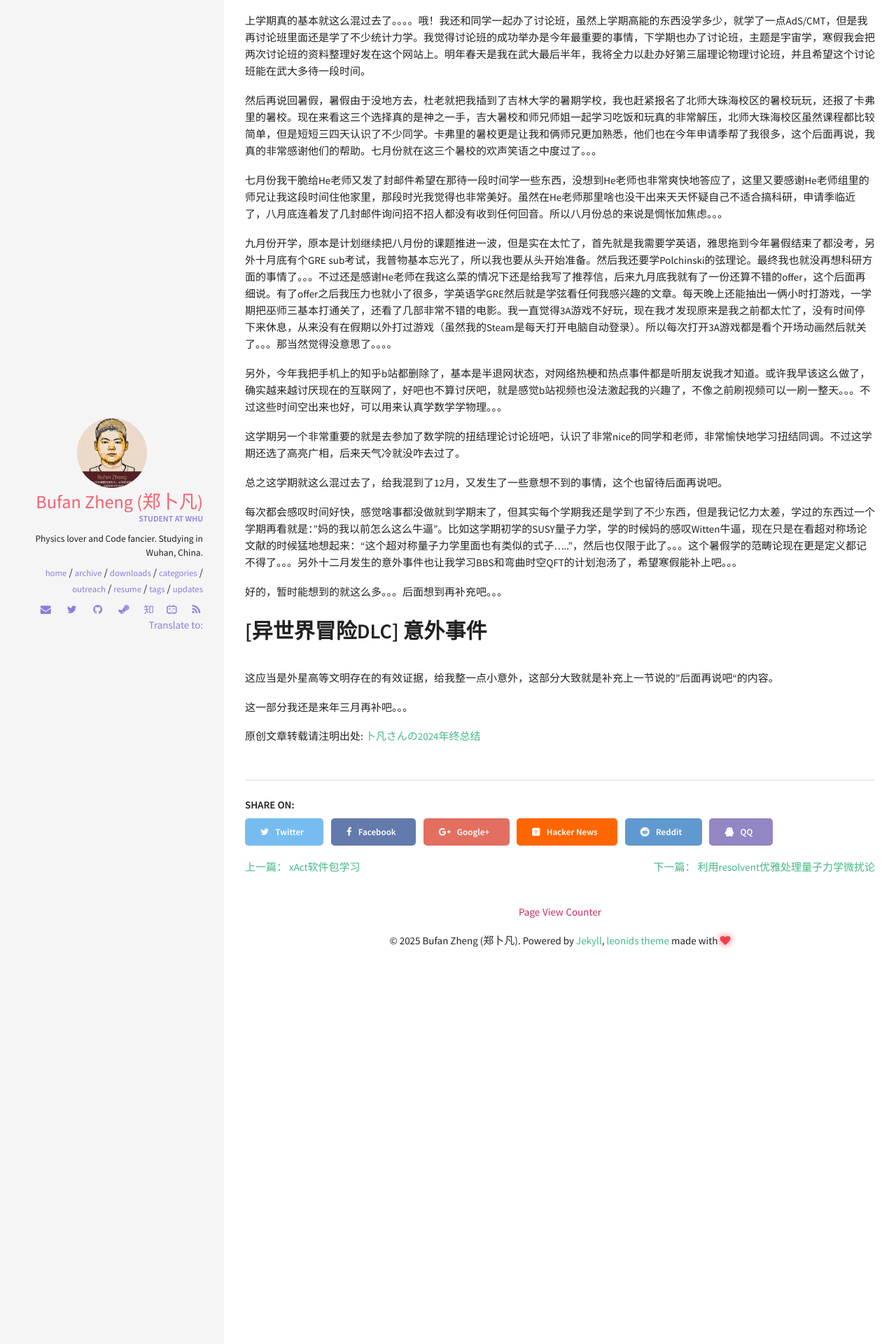
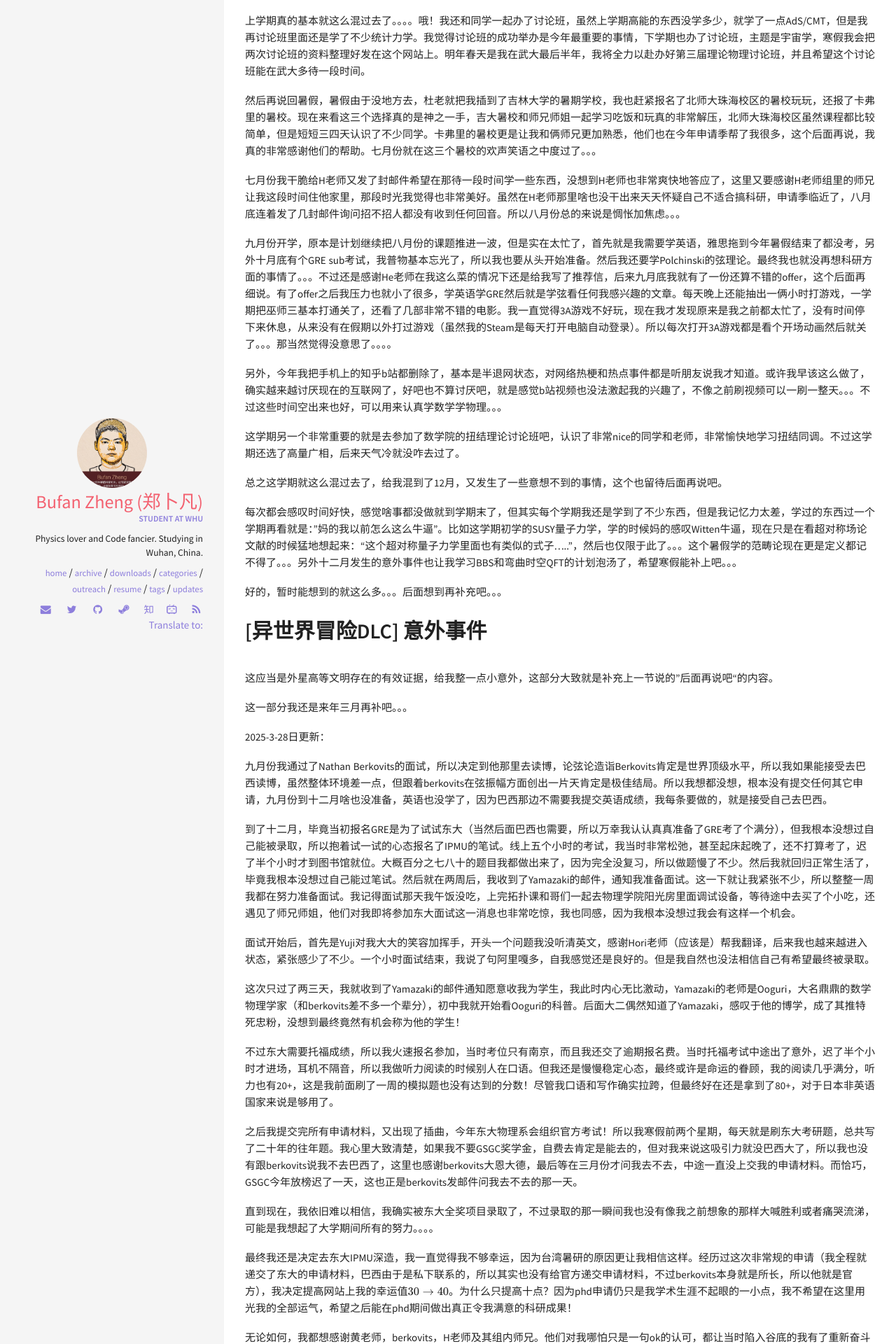
Before and after one commit to WHUZBF/whuzbf.github.io, a Jekyll site: the page built from _posts/2024-12-31-2024final.md, in a window 1280 px wide. Shown: the part 767-2687 px from the top of the page at 70% size. Built offline with Jekyll 4.4.1, drawn with Linux system fonts in a browser that asks for light colours; comment, search, counter and statistics services are not loaded; some of the changed text lies outside the part shown.

Commit message:
更新2024年度总结，写了一篇关于本科毕业论文的blog

```diff
--- a/_data/index/skills.yml
+++ b/_data/index/skills.yml
@@ -3,4 +3,4 @@
 label: Ability
 id : cs
 aspects: Physics, Math, Code, Fortune, English
-percentage: 90, 80, 50, 30, 72
+percentage: 90, 80, 50, 40, 72
--- a/_posts/2024-12-31-2024final.md
+++ b/_posts/2024-12-31-2024final.md
@@ -22,13 +22,13 @@
 
 然后再说回暑假，暑假由于没地方去，杜老就把我插到了吉林大学的暑期学校，我也赶紧报名了北师大珠海校区的暑校玩玩，还报了卡弗里的暑校。现在来看这三个选择真的是神之一手，吉大暑校和师兄师姐一起学习吃饭和玩真的非常解压，北师大珠海校区虽然课程都比较简单，但是短短三四天认识了不少同学。卡弗里的暑校更是让我和俩师兄更加熟悉，他们也在今年申请季帮了我很多，这个后面再说，我真的非常感谢他们的帮助。七月份就在这三个暑校的欢声笑语之中度过了。。。
 
-七月份我干脆给He老师又发了封邮件希望在那待一段时间学一些东西，没想到He老师也非常爽快地答应了，这里又要感谢He老师组里的师兄让我这段时间住他家里，那段时光我觉得也非常美好。虽然在He老师那里啥也没干出来天天怀疑自己不适合搞科研，申请季临近了，八月底连着发了几封邮件询问招不招人都没有收到任何回音。所以八月份总的来说是惆怅加焦虑。。。
+七月份我干脆给H老师又发了封邮件希望在那待一段时间学一些东西，没想到H老师也非常爽快地答应了，这里又要感谢H老师组里的师兄让我这段时间住他家里，那段时光我觉得也非常美好。虽然在H老师那里啥也没干出来天天怀疑自己不适合搞科研，申请季临近了，八月底连着发了几封邮件询问招不招人都没有收到任何回音。所以八月份总的来说是惆怅加焦虑。。。
 
 九月份开学，原本是计划继续把八月份的课题推进一波，但是实在太忙了，首先就是我需要学英语，雅思拖到今年暑假结束了都没考，另外十月底有个GRE sub考试，我普物基本忘光了，所以我也要从头开始准备。然后我还要学Polchinski的弦理论。最终我也就没再想科研方面的事情了。。。不过还是感谢He老师在我这么菜的情况下还是给我写了推荐信，后来九月底我就有了一份还算不错的offer，这个后面再细说。有了offer之后我压力也就小了很多，学英语学GRE然后就是学弦看任何我感兴趣的文章。每天晚上还能抽出一俩小时打游戏，一学期把巫师三基本打通关了，还看了几部非常不错的电影。我一直觉得3A游戏不好玩，现在我才发现原来是我之前都太忙了，没有时间停下来休息，从来没有在假期以外打过游戏（虽然我的Steam是每天打开电脑自动登录）。所以每次打开3A游戏都是看个开场动画然后就关了。。。那当然觉得没意思了。。。。
 
 另外，今年我把手机上的知乎b站都删除了，基本是半退网状态，对网络热梗和热点事件都是听朋友说我才知道。或许我早该这么做了，确实越来越讨厌现在的互联网了，好吧也不算讨厌吧，就是感觉b站视频也没法激起我的兴趣了，不像之前刷视频可以一刷一整天。。。不过这些时间空出来也好，可以用来认真学数学学物理。。。
 
-这学期另一个非常重要的就是去参加了数学院的扭结理论讨论班吧，认识了非常nice的同学和老师，非常愉快地学习扭结同调。不过这学期还选了高亮广相，后来天气冷就没咋去过了。
+这学期另一个非常重要的就是去参加了数学院的扭结理论讨论班吧，认识了非常nice的同学和老师，非常愉快地学习扭结同调。不过这学期还选了高量广相，后来天气冷就没咋去过了。
 
 总之这学期就这么混过去了，给我混到了12月，又发生了一些意想不到的事情，这个也留待后面再说吧。
 
@@ -42,3 +42,23 @@
 这应当是外星高等文明存在的有效证据，给我整一点小意外，这部分大致就是补充上一节说的”后面再说吧“的内容。
 
 这一部分我还是来年三月再补吧。。。
+
+2025-3-28日更新：
+
+九月份我通过了Nathan Berkovits的面试，所以决定到他那里去读博，论弦论造诣Berkovits肯定是世界顶级水平，所以我如果能接受去巴西读博，虽然整体环境差一点，但跟着berkovits在弦振幅方面创出一片天肯定是极佳结局。所以我想都没想，根本没有提交任何其它申请，九月份到十二月啥也没准备，英语也没学了，因为巴西那边不需要我提交英语成绩，我每条要做的，就是接受自己去巴西。
+
+到了十二月，毕竟当初报名GRE是为了试试东大（当然后面巴西也需要，所以万幸我认认真真准备了GRE考了个满分），但我根本没想过自己能被录取，所以抱着试一试的心态报名了IPMU的笔试。线上五个小时的考试，我当时非常松弛，甚至起床起晚了，还不打算考了，迟了半个小时才到图书馆就位。大概百分之七八十的题目我都做出来了，因为完全没复习，所以做题慢了不少。然后我就回归正常生活了，毕竟我根本没想过自己能过笔试。然后就在两周后，我收到了Yamazaki的邮件，通知我准备面试。这一下就让我紧张不少，所以整整一周我都在努力准备面试。我记得面试那天我午饭没吃，上完拓扑课和哥们一起去物理学院阳光房里面调试设备，等待途中去买了个小吃，还遇见了师兄师姐，他们对我即将参加东大面试这一消息也非常吃惊，我也同感，因为我根本没想过我会有这样一个机会。
+
+面试开始后，首先是Yuji对我大大的笑容加挥手，开头一个问题我没听清英文，感谢Hori老师（应该是）帮我翻译，后来我也越来越进入状态，紧张感少了不少。一个小时面试结束，我说了句阿里嘎多，自我感觉还是良好的。但是我自然也没法相信自己有希望最终被录取。
+
+这次只过了两三天，我就收到了Yamazaki的邮件通知愿意收我为学生，我此时内心无比激动，Yamazaki的老师是Ooguri，大名鼎鼎的数学物理学家（和berkovits差不多一个辈分），初中我就开始看Ooguri的科普。后面大二偶然知道了Yamazaki，感叹于他的博学，成了其推特死忠粉，没想到最终竟然有机会称为他的学生！
+
+不过东大需要托福成绩，所以我火速报名参加，当时考位只有南京，而且我还交了逾期报名费。当时托福考试中途出了意外，迟了半个小时才进场，耳机不隔音，所以我做听力阅读的时候别人在口语。但我还是慢慢稳定心态，最终或许是命运的眷顾，我的阅读几乎满分，听力也有20+，这是我前面刷了一周的模拟题也没有达到的分数！尽管我口语和写作确实拉跨，但最终好在还是拿到了80+，对于日本非英语国家来说是够用了。
+
+之后我提交完所有申请材料，又出现了插曲，今年东大物理系会组织官方考试！所以我寒假前两个星期，每天就是刷东大考研题，总共写了二十年的往年题。我心里大致清楚，如果我不要GSGC奖学金，自费去肯定是能去的，但对我来说这吸引力就没巴西大了，所以我也没有跟berkovits说我不去巴西了，这里也感谢berkovits大恩大德，最后等在三月份才问我去不去，中途一直没上交我的申请材料。而恰巧，GSGC今年放榜迟了一天，这也正是berkovits发邮件问我去不去的那一天。
+
+直到现在，我依旧难以相信，我确实被东大全奖项目录取了，不过录取的那一瞬间我也没有像我之前想象的那样大喊胜利或者痛哭流涕，可能是我想起了大学期间所有的努力。。。。
+
+最终我还是决定去东大IPMU深造，我一直觉得我不够幸运，因为台湾暑研的原因更让我相信这样。经历过这次非常规的申请（我全程就递交了东大的申请材料，巴西由于是私下联系的，所以其实也没有给官方递交申请材料，不过berkovits本身就是所长，所以他就是官方），我决定提高网站上我的幸运值$30\to40$。为什么只提高十点？因为phd申请仍只是我学术生涯不起眼的一小点，我不希望在这里用光我的全部运气，希望之后能在phd期间做出真正令我满意的科研成果！
+
+无论如何，我都想感谢黄老师，berkovits，H老师及其组内师兄。他们对我哪怕只是一句ok的认可，都让当时陷入谷底的我有了重新奋斗的勇气，当时大三刚退出强基背水一战准备申请，高能理论申请又是无比的困难，而黄老师允许我去其组内访问真的对我信心增强很大，虽然最终我没能如愿去黄老师那里。
```
Also changed, not shown: _posts/2025-3-27-bachelor.md (added, +47 -0 lines), downloads/cover/bachelor.png (added).
